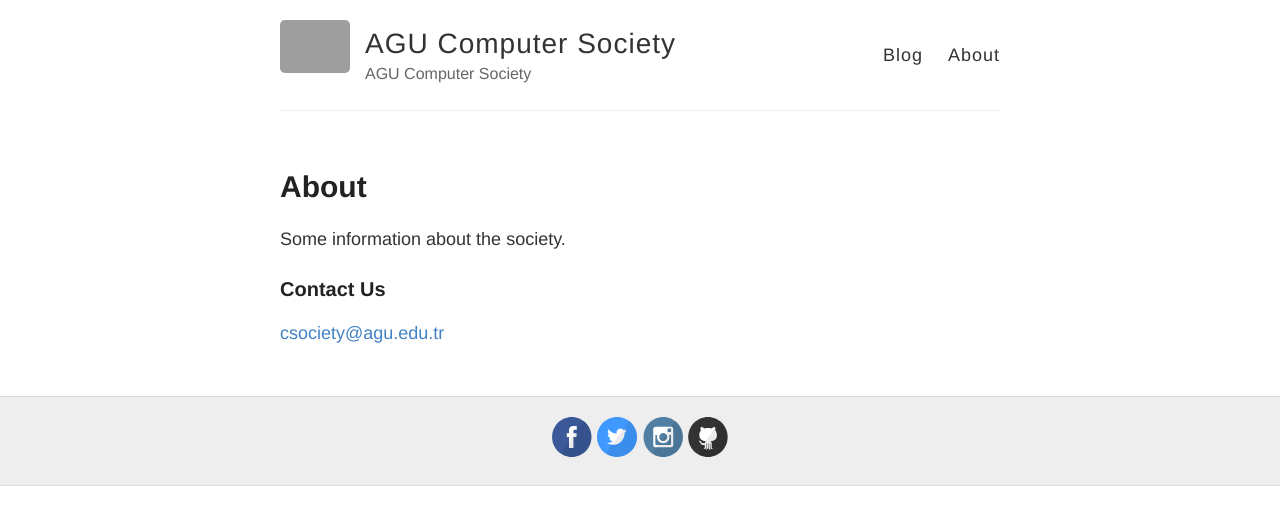
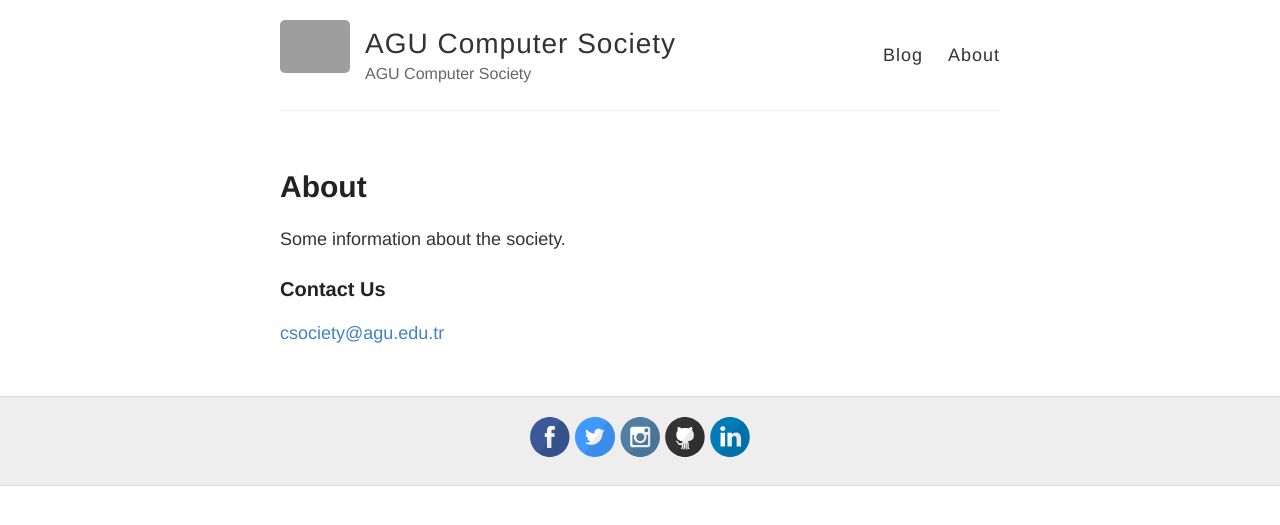
Before and after one commit to agucomputersociety/agucomputersociety.github.io, a Jekyll site: the page built from about.md, in a window 1280 px wide. Shown: the top 525 px of the page. Built offline with Jekyll 4.4.1, drawn with Linux system fonts in a browser that asks for light colours; grey boxes are pictures that could not be loaded.

Commit message:
Fixes #3

```diff
--- a/_config.yml
+++ b/_config.yml
@@ -23,7 +23,7 @@ footer-links:
   flickr:
   github: agucomputersociety
   instagram: agucompsociety
-  linkedin:
+  linkedin: company/agu-computer-society
   pinterest:
   rss: # just type anything here for a working RSS icon
   twitter: jekyllrb
--- a/_includes/svg-icons.html
+++ b/_includes/svg-icons.html
@@ -5,7 +5,7 @@
 {% if site.footer-links.flickr %}<a href="https://www.flickr.com/{{ site.footer-links.flickr }}"><i class="svg-icon flickr"></i></a>{% endif %}
 {% if site.footer-links.instagram %}<a href="https://instagram.com/{{ site.footer-links.instagram }}"><i class="svg-icon instagram"></i></a>{% endif %}
 {% if site.footer-links.github %}<a href="https://github.com/{{ site.footer-links.github }}"><i class="svg-icon github"></i></a>{% endif %}
-{% if site.footer-links.linkedin %}<a href="https://www.linkedin.com/in/{{ site.footer-links.linkedin }}"><i class="svg-icon linkedin"></i></a>{% endif %}
+{% if site.footer-links.linkedin %}<a href="https://www.linkedin.com/{{ site.footer-links.linkedin }}"><i class="svg-icon linkedin"></i></a>{% endif %}
 {% if site.footer-links.pinterest %}<a href="https://www.pinterest.com/{{ site.footer-links.pinterest }}"><i class="svg-icon pinterest"></i></a>{% endif %}
 {% if site.footer-links.rss %}<a href="{{ site.baseurl }}/feed.xml"><i class="svg-icon rss"></i></a>{% endif %}
 {% if site.footer-links.stackoverflow %}<a href="http://stackoverflow.com/{{ site.footer-links.stackoverflow }}"><i class="svg-icon stackoverflow"></i></a>{% endif %}
```
